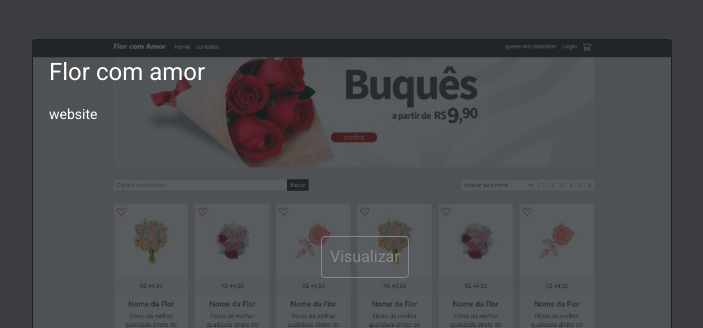
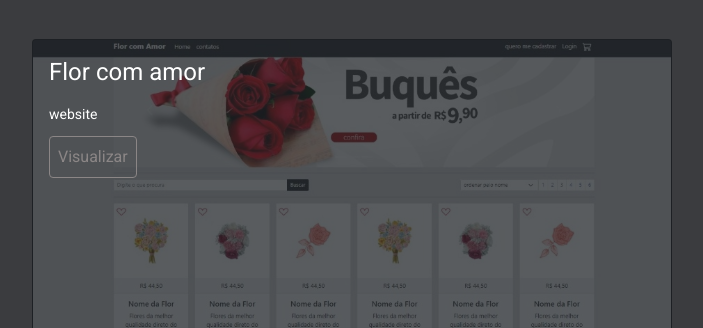
Before and after one commit to devbastos/frontend, an Angular app: page /home in a window 1280 px wide. Shown: the part 1200-1528 px from the top of the page, without its empty margins (58-761 px from the left). Built offline with nearby package versions, Linux system fonts and the light colour scheme.

Commit message:
.
button card

```diff
--- a/src/app/components/template/projetos/projetos.component.css
+++ b/src/app/components/template/projetos/projetos.component.css
@@ -13,13 +13,11 @@ span{
 }
 
 .btn {
-    margin-top: 7rem;
     color: rgb(139, 134, 134);
     padding: 0.5rem;
     border:1px solid;
     display: flex;
     justify-content: center;
-    margin-left: 17rem;
 }
 
 .btn:hover{
```
